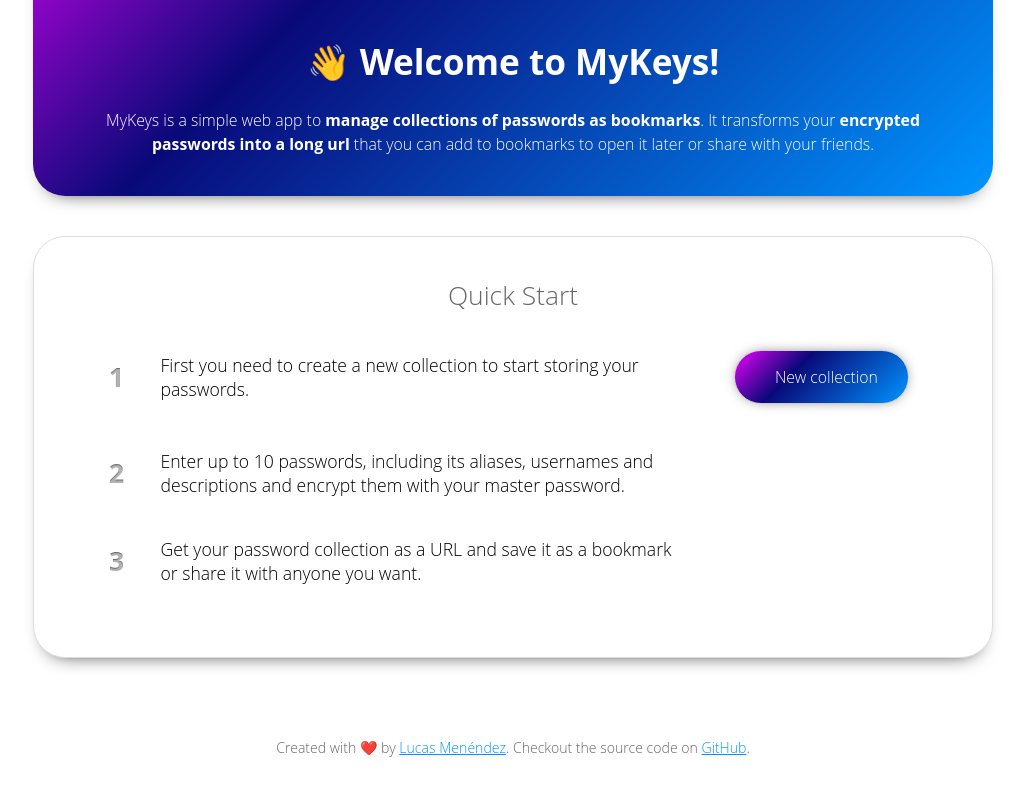
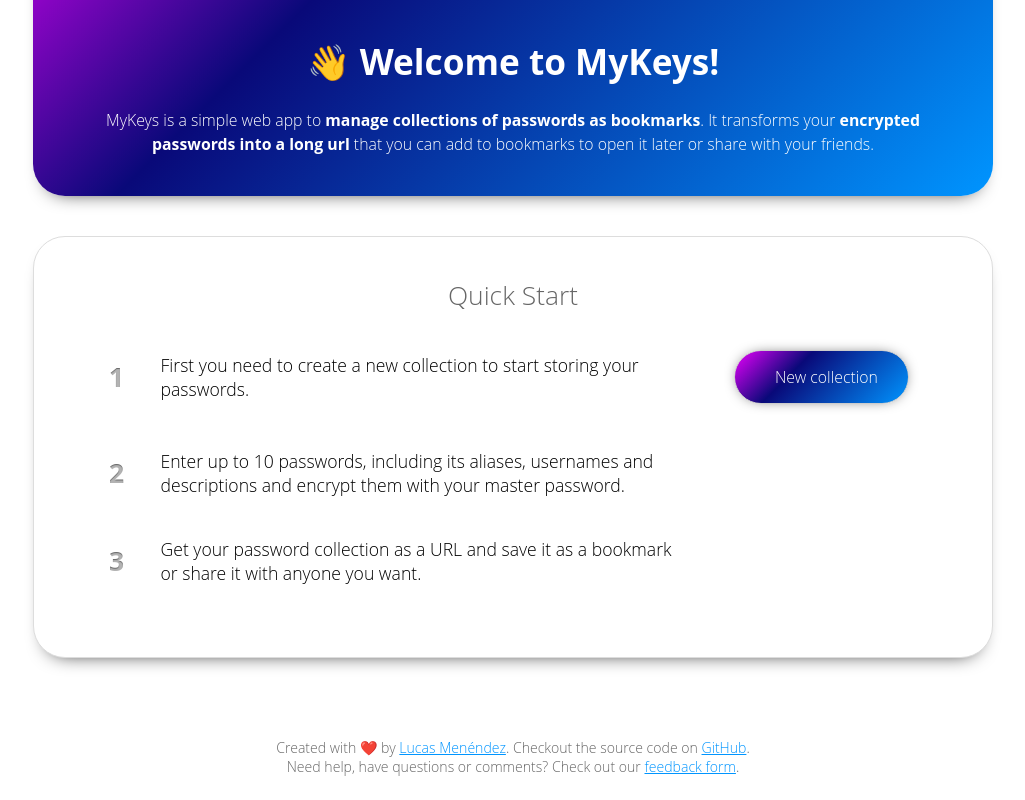
Before and after one commit to lucasmenendez/mykeys, a Vue app: page / in a window 1280 px wide. Shown: the part 233-1033 px from the top of the page, without its empty margins (127-1152 px from the left). Built offline with nearby package versions, Linux system fonts and the light colour scheme; a small style sheet from the web is missing.

Commit message:
feedback form

```diff
--- a/src/components/Credits.vue
+++ b/src/components/Credits.vue
@@ -1,9 +1,12 @@
 <template>
-    <p>Created with ❤️ by <a href="https://github.com/lucasmenendez" target="_blank">Lucas Menéndez</a>. Checkout the source code on <a href="https://github.com/lucasmenendez/mykeys" target="_blank">GitHub</a>.</p>
+    <div>
+        <p>Created with ❤️ by <a href="https://github.com/lucasmenendez" target="_blank">Lucas Menéndez</a>. Checkout the source code on <a href="https://github.com/lucasmenendez/mykeys" target="_blank">GitHub</a>. </p>
+        <p>Need help, have questions or comments? Check out our <a href="https://forms.gle/TFcWEuDJUmEyjEgY7" target="_blank">feedback form</a>.</p>
+    </div>
 </template>
 
 <style scoped>
-p {
+div {
     display: block;
     margin: 10vh auto 0;
     max-width: 90%;
```
